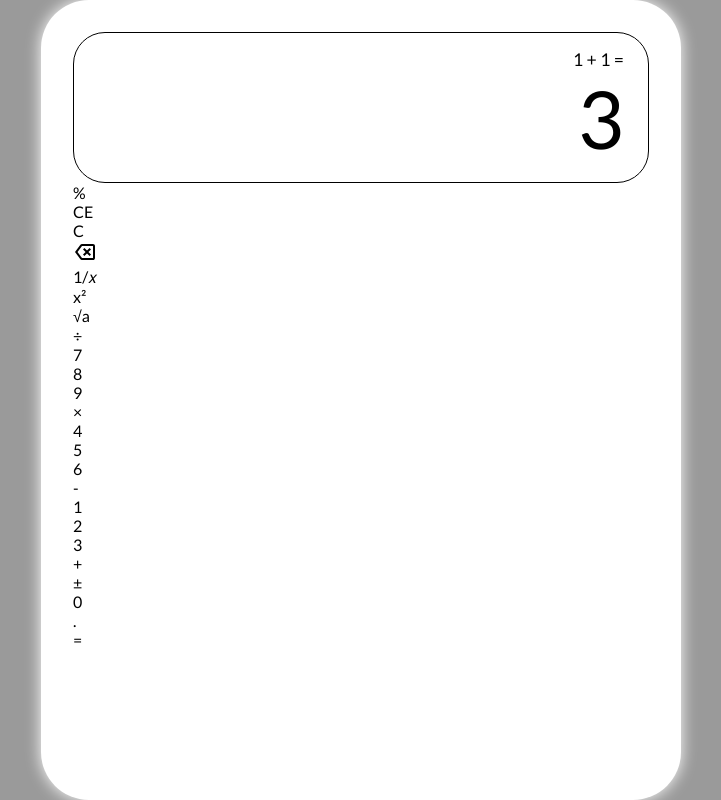
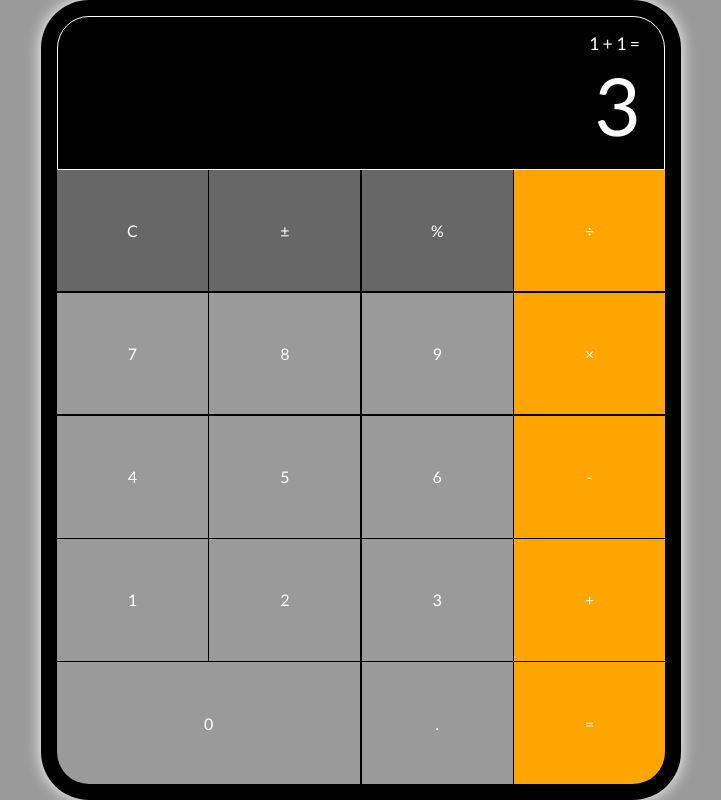
Before and after one commit to Maxsawdust/TS-calculator, a React (Vite) app: page / in a window 1280 px wide. Shown: the whole page, without its empty margins (279-1000 px from the left). Built offline with nearby package versions, Linux system fonts and the light colour scheme.

Commit message:
create main styling

```diff
--- a/src/App.css
+++ b/src/App.css
@@ -9,9 +9,10 @@
 
 .App {
   height: 100vh;
+  background-color: #9a9a9a;
   display: flex;
   flex-direction: column;
   justify-content: center;
   align-items: center;
-  background-color: #9a9a9a;
+  color: white;
 }
--- a/src/components/ButtonContainer/ButtonContainer.css
+++ b/src/components/ButtonContainer/ButtonContainer.css
@@ -0,0 +1,9 @@
+.ButtonContainer {
+  /* sizing */
+  width: 100%;
+  flex: 1;
+  /* display */
+  display: grid;
+  grid-template-columns: 1fr 1fr 1fr 1fr;
+  gap: 0.1rem;
+}
--- a/src/components/ButtonContainer/ButtonContainer.tsx
+++ b/src/components/ButtonContainer/ButtonContainer.tsx
@@ -1,47 +1,48 @@
 import { CalculatorButton } from "../";
 import "./ButtonContainer.css";
 
+// defining the type of content/props that buttons will have
+export interface ButtonContentTypes {
+  content: string;
+  color?: "dark" | "orange";
+  width?: number;
+}
+
 export default function ButtonContainer() {
-  const bckSpc = (
-    <svg
-      xmlns="http://www.w3.org/2000/svg"
-      height="24px"
-      viewBox="0 -960 960 960"
-      width="24px"
-      fill="#000">
-      <path d="m456-320 104-104 104 104 56-56-104-104 104-104-56-56-104 104-104-104-56 56 104 104-104 104 56 56Zm-96 160q-19 0-36-8.5T296-192L80-480l216-288q11-15 28-23.5t36-8.5h440q33 0 56.5 23.5T880-720v480q0 33-23.5 56.5T800-160H360ZM180-480l180 240h440v-480H360L180-480Zm400 0Z" />
-    </svg>
-  );
-  const buttonContents: (string | React.ReactElement)[] = [
-    "%",
-    "CE",
-    "C",
-    bckSpc,
-    "1/𝑥",
-    "x²",
-    "√a",
-    "÷",
-    "7",
-    "8",
-    "9",
-    "×",
-    "4",
-    "5",
-    "6",
-    "-",
-    "1",
-    "2",
-    "3",
-    "+",
-    "±",
-    "0",
-    ".",
-    "=",
+  // array to store button information
+  const buttonContents: ButtonContentTypes[] = [
+    { content: "C", color: "dark" },
+    { content: "±", color: "dark" },
+    { content: "%", color: "dark" },
+    { content: "÷", color: "orange" },
+    { content: "7" },
+    { content: "8" },
+    { content: "9" },
+    { content: "×", color: "orange" },
+    { content: "4" },
+    { content: "5" },
+    { content: "6" },
+    { content: "-", color: "orange" },
+    { content: "1" },
+    { content: "2" },
+    { content: "3" },
+    { content: "+", color: "orange" },
+    { content: "0", width: 2 },
+    { content: "." },
+    { content: "=", color: "orange" },
   ];
+
   return (
     <div className="ButtonContainer">
+      {/* maping through array to display buttons */}
       {buttonContents.map((symbol) => {
-        return <CalculatorButton content={symbol} />;
+        return (
+          <CalculatorButton
+            content={symbol.content}
+            color={symbol.color && symbol.color}
+            width={symbol.width && symbol.width}
+          />
+        );
       })}
     </div>
   );
--- a/src/components/CalcBody/CalcBody.css
+++ b/src/components/CalcBody/CalcBody.css
@@ -2,8 +2,12 @@
   /* sizing */
   width: 40rem;
   height: 50rem;
-  padding: 2rem;
+  padding: 1rem;
+  display: flex;
+  flex-direction: column;
+  justify-content: center;
+  align-items: center;
   border-radius: 3rem;
-  background-color: white;
+  background-color: black;
   box-shadow: 0 0 1rem white;
 }
--- a/src/components/CalculatorButton/CalculatorButton.css
+++ b/src/components/CalculatorButton/CalculatorButton.css
@@ -0,0 +1,15 @@
+.CalculatorButton {
+  display: flex;
+  justify-content: center;
+  align-items: center;
+  background-color: #676767;
+}
+
+/* specific border-radii */
+.CalculatorButton:nth-child(17) {
+  border-radius: 0 0 0 2rem;
+}
+
+.CalculatorButton:nth-child(19) {
+  border-radius: 0 0 2rem 0;
+}
--- a/src/components/CalculatorButton/CalculatorButton.tsx
+++ b/src/components/CalculatorButton/CalculatorButton.tsx
@@ -1,12 +1,28 @@
 import "./CalculatorButton.css";
+import { ButtonContentTypes } from "../ButtonContainer/ButtonContainer";
 
-interface CalculatorButtonProps {
-  content: string | React.ReactElement;
-}
+export default function CalculatorButton({
+  content,
+  color,
+  width,
+}: ButtonContentTypes) {
+  // map to store colours based on props
+  const buttonColors = {
+    dark: "#676767",
+    orange: "orange",
+  };
 
-export default function CalculatorButton({ content }: CalculatorButtonProps) {
   return (
     //
-    <div className="CalculatorButton">{content}</div>
+    <div
+      className="CalculatorButton"
+      // defining backgroundColor and gridColum properties based on props
+      style={{
+        backgroundColor: color ? buttonColors[color] : "#9a9a9a",
+        gridColumn: width && `span ${width}`,
+      }}
+    >
+      {content}
+    </div>
   );
 }
--- a/src/components/Screen/Screen.css
+++ b/src/components/Screen/Screen.css
@@ -1,5 +1,6 @@
 .Screen {
   /* sizing */
+  width: 100%;
   min-height: 20%;
   padding: 1rem 1.5rem;
   /* display */
@@ -9,7 +10,7 @@
   align-items: end;
   /* styling */
   border: 1px solid;
-  border-radius: 2rem;
+  border-radius: 2rem 2rem 0 0;
 }
 
 .calculation {
```
